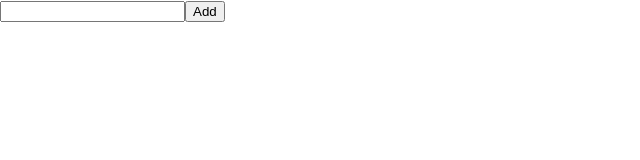
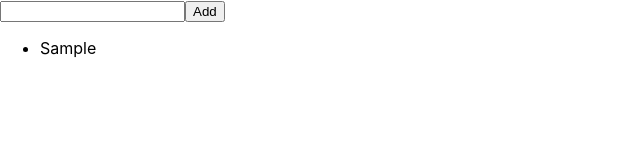
Before and after one commit to Nargonath/react-playground, a React (Create React App) app in the folder client/: page / in a window 1280 px wide. Both pictures are taken after typing "Sample" into the empty fields and a click on the button "Add". Shown: the top 160 px of the page, without its empty margins (0-640 px from the left). Built offline with nearby package versions, Linux system fonts and the light colour scheme.

Commit message:
feat: 🎸 add tasks list

```diff
--- a/client/src/components/App.js
+++ b/client/src/components/App.js
@@ -1,7 +1,16 @@
 import React from 'react';
+import { useSelector } from 'react-redux';
 
 import AddTaskForm from 'features/tasks/AddTaskForm';
+import TasksLists from 'features/tasks/TasksList';
 
 export function App() {
-  return <AddTaskForm></AddTaskForm>;
+  const tasks = useSelector(state => state.tasks);
+
+  return (
+    <>
+      <AddTaskForm></AddTaskForm>
+      <TasksLists tasks={tasks}></TasksLists>
+    </>
+  );
 }
--- /dev/null
+++ b/client/src/features/tasks/TasksList.js
@@ -0,0 +1,11 @@
+import React from 'react';
+
+export default function TasksList({ tasks }) {
+  return (
+    <ul>
+      {tasks.map(task => (
+        <li key={task}>{task}</li>
+      ))}
+    </ul>
+  );
+}
```
